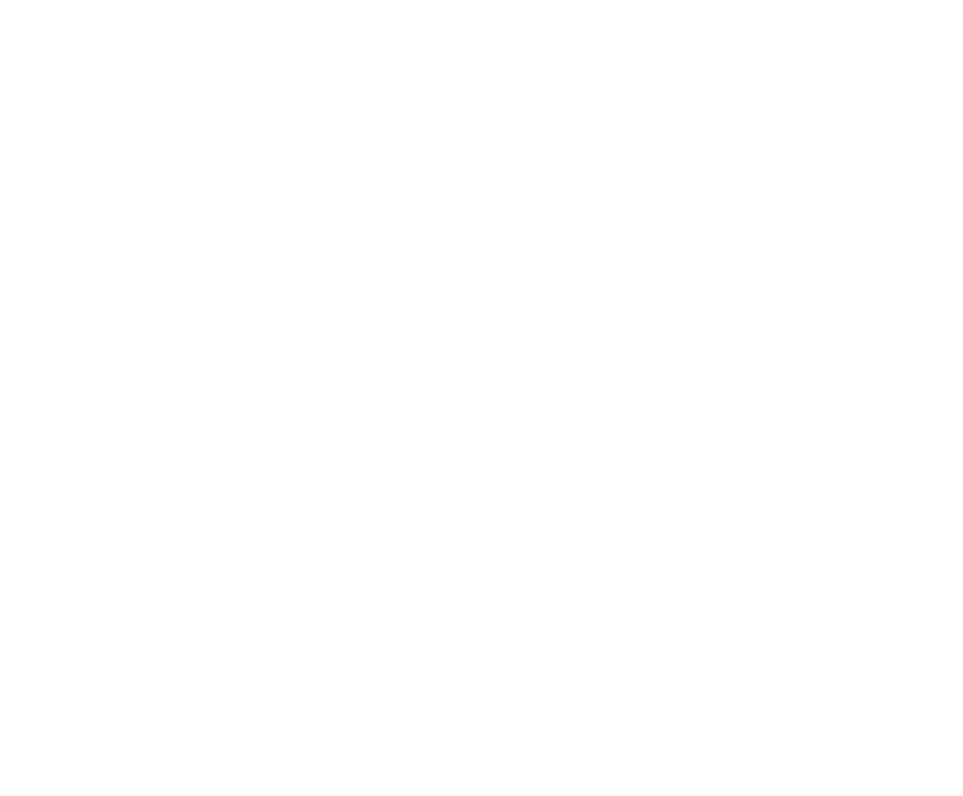
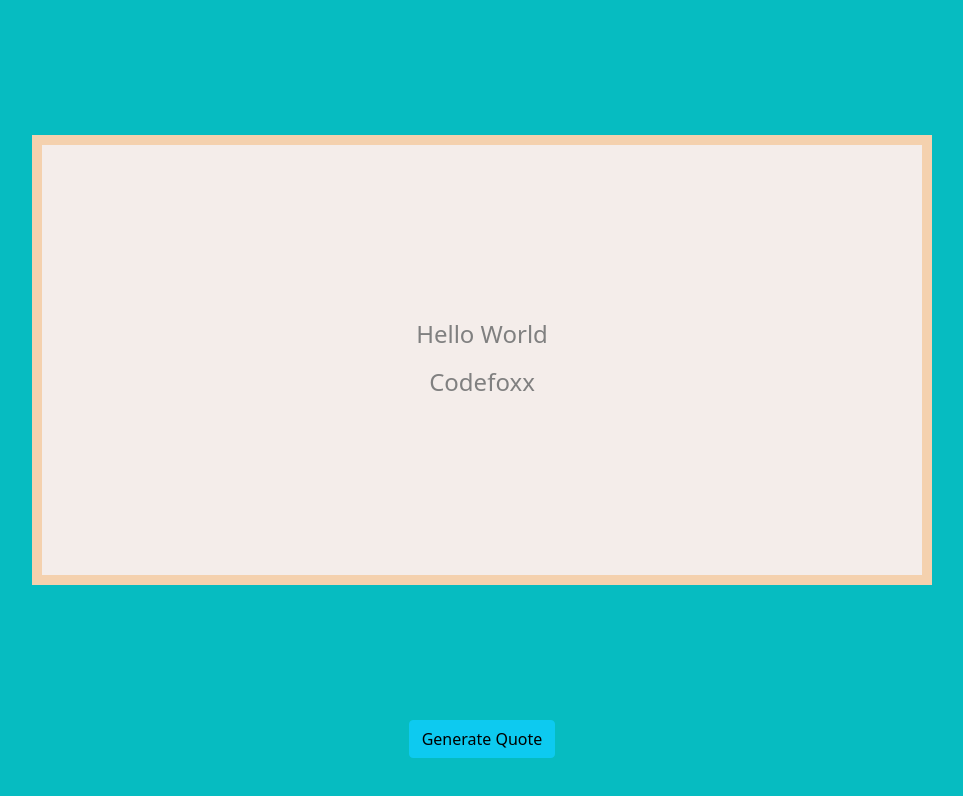
Before and after one commit to mkdir-s/quoteGenerator, a plain HTML site: page index.html in a window 1280 px wide. Shown: the whole page, without its empty margins (158-1121 px from the left). Drawn offline with nearby package versions, Linux system fonts and the light colour scheme.

Commit message:
feat: realize quote generator

```diff
--- a/assets/css/main.css
+++ b/assets/css/main.css
@@ -0,0 +1,31 @@
+body {
+    background-color: #06bcc1;
+}
+.container {
+    width: 95%;
+    height: 90vh;
+    display: flex;
+    text-align: center;
+}
+.quotes {
+    width: 900px;
+    height: 450px;
+    margin: auto;
+    display: flex;
+    flex-direction: column;
+    justify-content: center;
+    align-items: center;
+    padding: 0 50px;
+    color: gray;
+    background-color: #f4edea;
+    border: 10px solid #f4d1ae;
+}
+.quotes p, .quotes h3 {
+    font-size: 1.5rem;
+}
+
+@media (max-width: 480px) {
+    .quote p, .quotes h3 {
+        font-size: 1rem;
+    }
+}
--- a/assets/js/app.js
+++ b/assets/js/app.js
@@ -0,0 +1,16 @@
+function generateQuote() {
+    let quotes = {
+        "― Albert Einstein ": "Our task must be to free ourselves... by widening our circle of compassion to embrace all living creatures and the whole of nature and it's beauty.",
+        "― Pierce Brown, Red Rising ": "Man cannot be freed by the same injustice that enslaved it.",
+        "― Deepak Chopra ": "Sex is always about emotions. Good sex is about free emotions; bad sex is about blocked emotions.",
+        "― Madeline Miller, The Song of Achilles ": "Bury us, and mark our names above. Let us be free.",
+        "― Jon Krakauer, Into the Wild ": "He was unheeded, happy, and near to the wild heart of life. He was alone and young and wilful and wildhearted, alone amid a waste of wild air and brackish waters and the seaharvest of shells and tangle and veiled grey sunlight."
+    }
+
+    let authors = Object.keys(quotes);
+    let author = authors[Math.floor(Math.random() * authors.length)];
+    let quote = quotes[author];
+
+    document.getElementById('quote').innerHTML = quote;
+    document.getElementById('author').innerHTML = author;
+}
--- a/index.html
+++ b/index.html
@@ -10,6 +10,15 @@
 </head>
 <body>
 
+    <div class="container">
+        <div class="quotes">
+            <p id="quote">Hello World</p>
+            <h3 id="author">Codefoxx</h3>
+        </div>
+    </div>
+    <div style="text-align: center;">
+        <button onclick="generateQuote()" type="button" class="btn btn-info">Generate Quote</button>
+    </div>
 
     <script src="assets/js/app.js"></script>
 </body>
```
